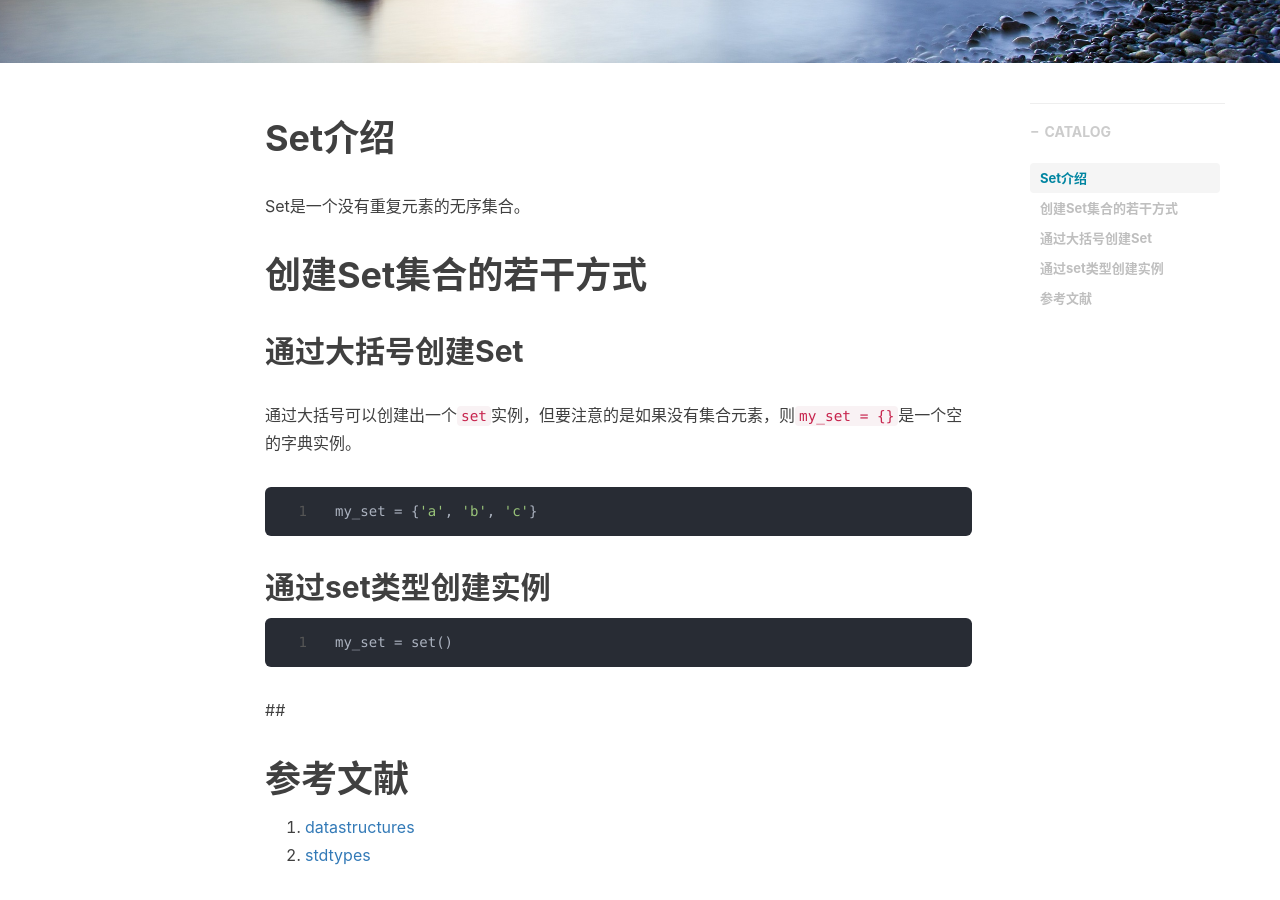
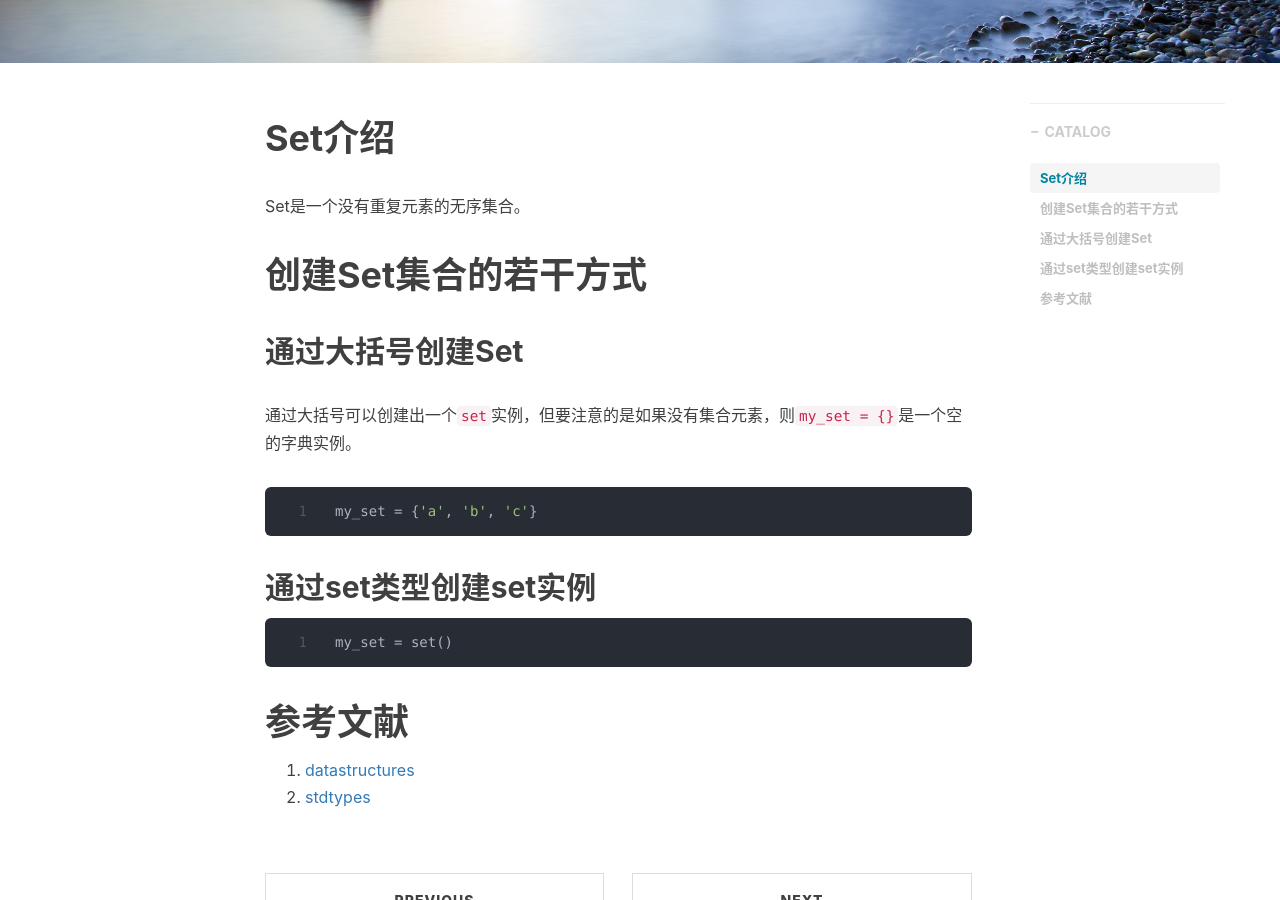
Before and after one commit to shihai1991/shihai1991.github.io, a Jekyll site: the page built from _posts/2022-09-30-python-set.md, in a window 1280 px wide and 900 px high, scrolled down 394 px. Built offline with Jekyll 4.4.1, drawn with Linux system fonts in a browser that asks for light colours; nearby versions of some CDN libraries; comment, search, counter and statistics services are not loaded.

Commit message:
Update 2022-09-30-python-set.md

````diff
--- a/_posts/2022-09-30-python-set.md
+++ b/_posts/2022-09-30-python-set.md
@@ -19,11 +19,10 @@
 my_set = {'a', 'b', 'c'}
 ```
 
-## 通过set类型创建实例
+## 通过set类型创建set实例
 ```python
 my_set = set()
 ```
-##
 
 # 参考文献
 1. [datastructures](https://docs.python.org/3/tutorial/datastructures.html#sets)
````
